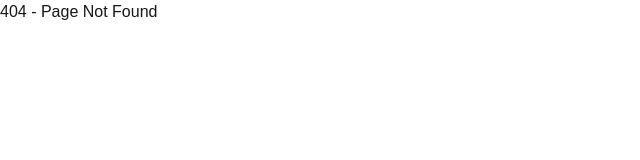
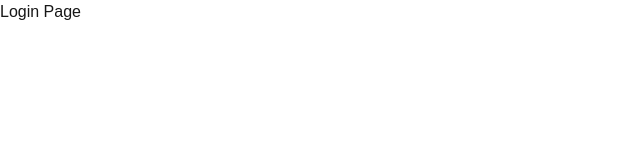
Before and after one commit to Santoshpatel112/NEXT-JS-15, a Next.js app in the folder nextbasic/: page /login in a window 1280 px wide. Before the commit this address had no page. Shown: the top 160 px of the page, without its empty margins (0-640 px from the left). Built offline with nearby package versions, Linux system fonts and the light colour scheme.

Commit message:
Route Group

```diff
--- /dev/null
+++ b/nextbasic/src/app/login/page.js
@@ -0,0 +1,3 @@
+export default function login(){
+    return <h2>Login Page</h2>;
+}
```
